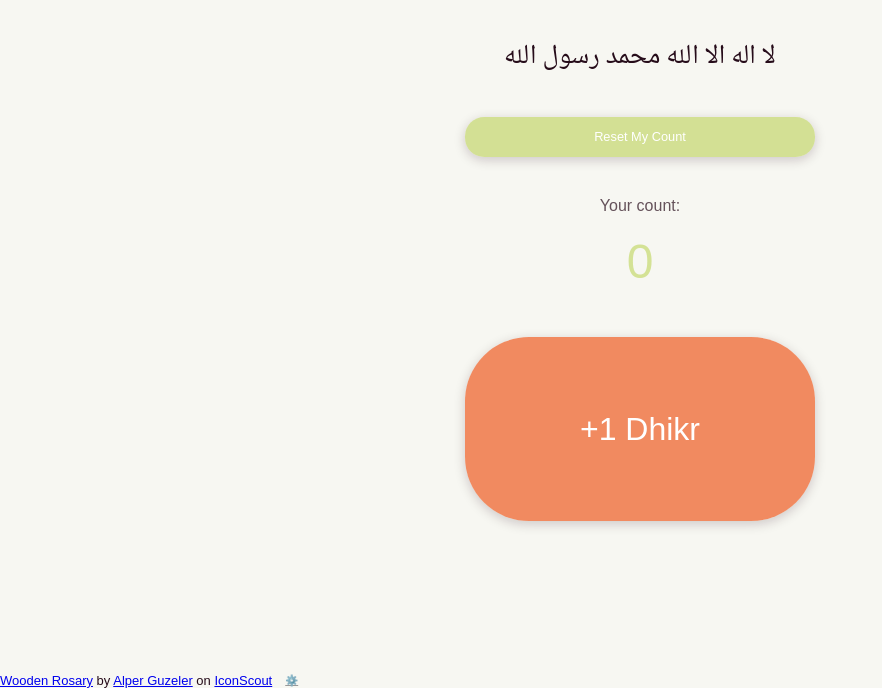
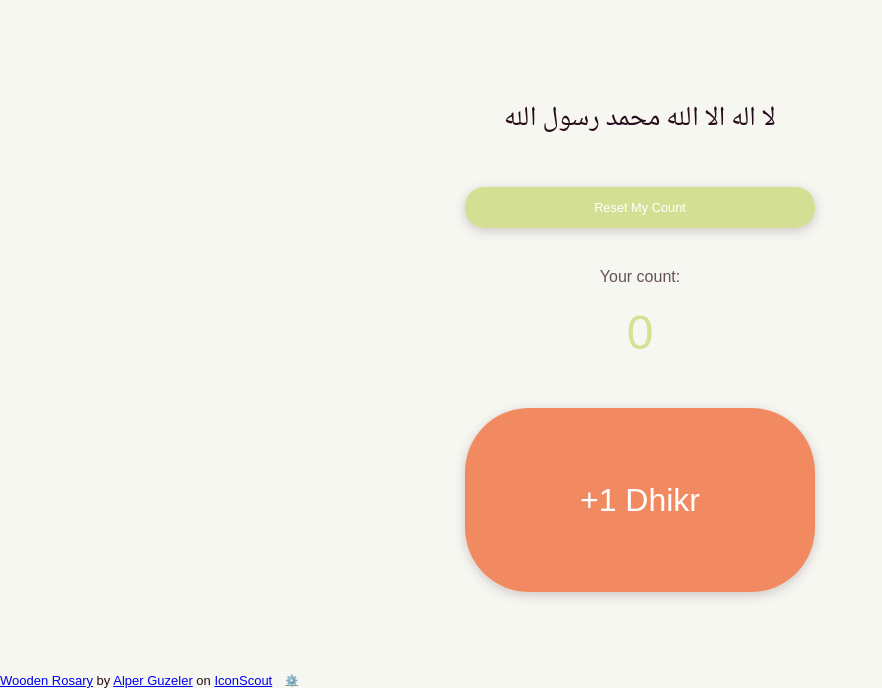
Before and after one commit to Sadullah-TANRIKULU/multi-purpose-counter, a website: page index.html in a window 1280 px wide. Shown: the part 112-800 px from the top of the page, without its empty margins (0-882 px from the left). Drawn offline with nearby package versions, Linux system fonts and the light colour scheme; no server answers.

Commit message:
arabischen Text Zeilen optimiert

```diff
--- a/index.html
+++ b/index.html
@@ -1,4 +1,4 @@
-<!DOCTYPE html>
+<!doctype html>
 <html lang="en" style="background: #f7f7f2">
   <head>
     <meta charset="UTF-8" />
@@ -41,8 +41,11 @@
         color: #260c1a;
         text-align: center;
         margin: 1.5em 0;
-        line-height: 1.4;
+        line-height: 2;
         user-select: none;
+        white-space: pre-line;
+        display: block;
+        unicode-bidi: isolate;
       }
       #resetBtn {
         margin: auto;
@@ -170,9 +173,10 @@
     <script src="https://cdn.jsdelivr.net/npm/canvas-confetti@1.5.1/dist/confetti.browser.min.js"></script>
     <script>
       // Environment-aware API base URL
-      const API_BASE = window.location.hostname === 'localhost'
-        ? 'http://localhost:3009'
-        : 'https://multi-purpose-counter.onrender.com';
+      const API_BASE =
+        window.location.hostname === "localhost"
+          ? "http://localhost:3009"
+          : "https://multi-purpose-counter.onrender.com";
 
       // Local counter
       let counter = parseInt(localStorage.getItem("dhikrCounter")) || 0;
```
